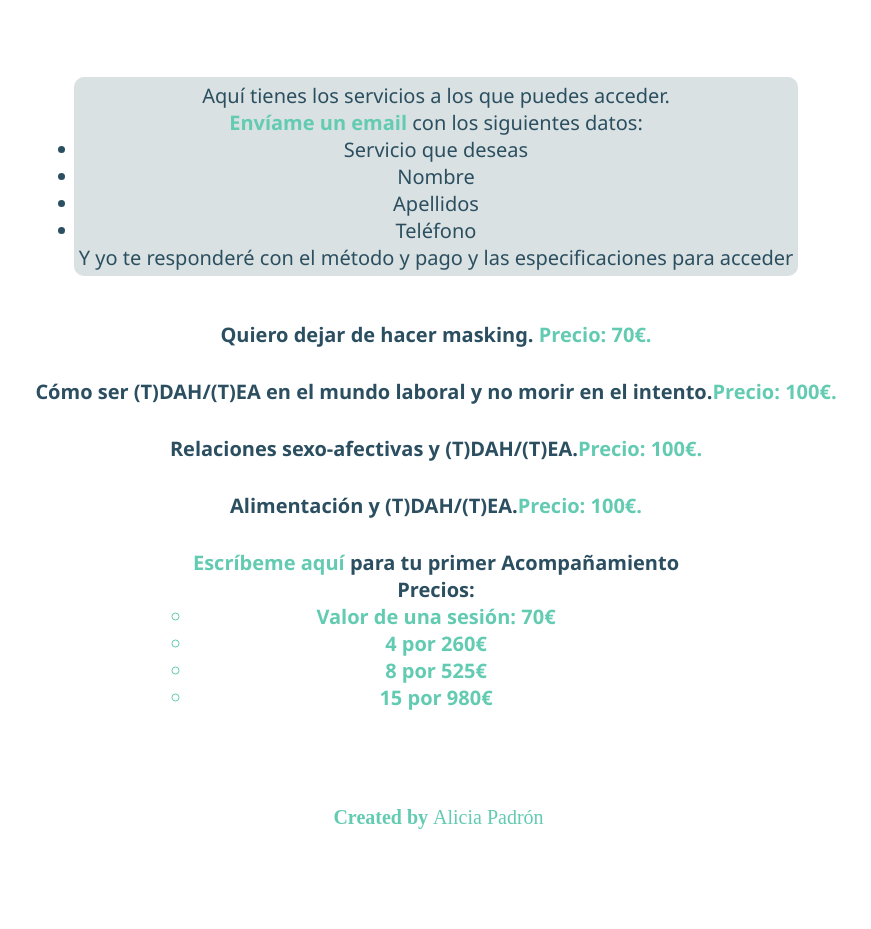
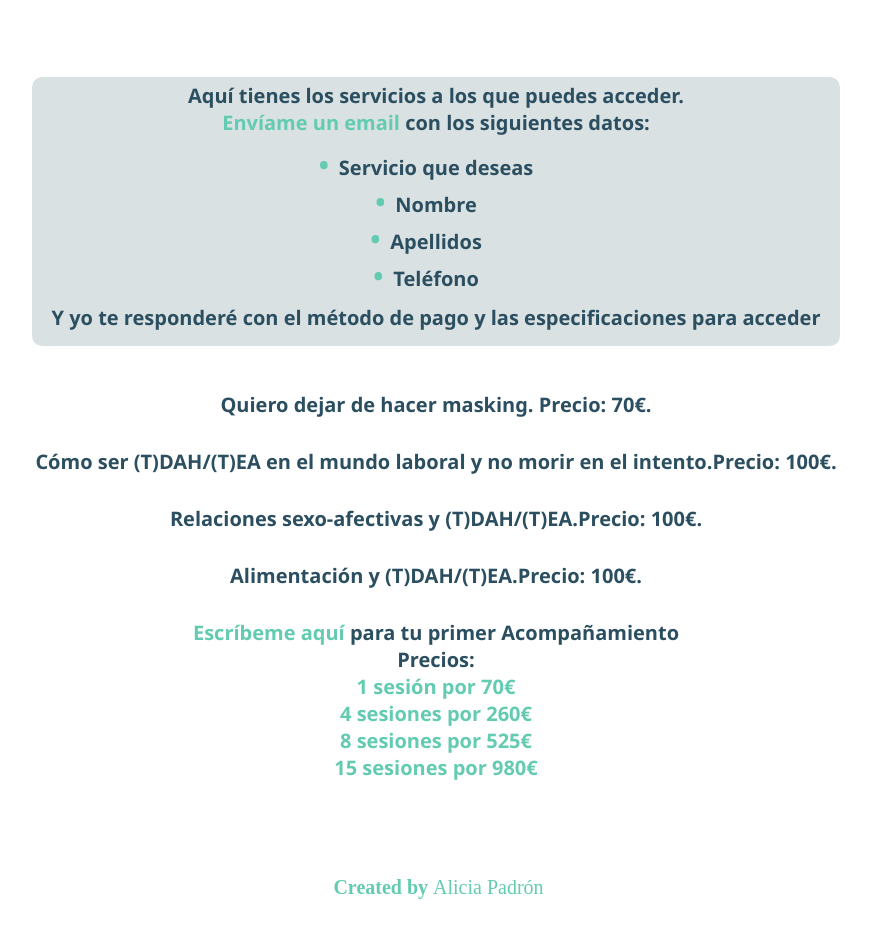
Before and after one commit to aliciaapadron/cpadronsaludmental, a React app: page /#/courses in a window 1280 px wide. Shown: the part 321-1250 px from the top of the page, without its empty margins (204-1075 px from the left). Before the commit the page ends 1180 px from the top, so only its background shows below. Built offline with nearby package versions, Linux system fonts and the light colour scheme.

Commit message:
add changes and styles in courses page

```diff
--- a/src/components/pages/Courses.js
+++ b/src/components/pages/Courses.js
@@ -7,7 +7,9 @@ export function Courses() {
       <Header />
       <section className="coursection">
         <article className="coursection__title">
-          Aquí tienes los servicios a los que puedes acceder. <br />{' '}
+          <h2 className="coursection__title--subtitle">
+            Aquí tienes los servicios a los que puedes acceder.
+          </h2>
           <a
             className="emailLink"
             href="mailto: cpadronsaludmental@gmail.com"
@@ -16,14 +18,14 @@ export function Courses() {
             Envíame un email
           </a>{' '}
           con los siguientes datos:
-          <ul>
-            <li>Servicio que deseas</li>
-            <li>Nombre</li>
-            <li>Apellidos</li>
-            <li>Teléfono</li>
+          <ul className="coursection__listdata">
+            <li className="coursection__listdata--item">Servicio que deseas</li>
+            <li className="coursection__listdata--item">Nombre</li>
+            <li className="coursection__listdata--item">Apellidos</li>
+            <li className="coursection__listdata--item">Teléfono</li>
           </ul>
-          <p>
-            Y yo te responderé con el método y pago y las especificaciones para
+          <p className="coursection__text">
+            Y yo te responderé con el método de pago y las especificaciones para
             acceder
           </p>
         </article>
@@ -53,11 +55,19 @@ export function Courses() {
               Escríbeme aquí
             </a>{' '}
             para tu primer Acompañamiento <p>Precios:</p>
-            <ul>
-              <li className="price">Valor de una sesión: 70€</li>
-              <li className="price">4 por 260€</li>
-              <li className="price">8 por 525€</li>
-              <li className="price">15 por 980€</li>
+            <ul className="coursection__listprices">
+              <li className="coursection__listprices--price">
+                1 sesión por 70€
+              </li>
+              <li className="coursection__listprices--price">
+                4 sesiones por 260€
+              </li>
+              <li className="coursection__listprices--price">
+                8 sesiones por 525€
+              </li>
+              <li className="coursection__listprices--price">
+                15 sesiones por 980€
+              </li>
             </ul>
           </li>
         </ul>
--- a/src/styles/components/courses.scss
+++ b/src/styles/components/courses.scss
@@ -4,6 +4,7 @@
   flex-direction: column;
   justify-content: center;
   align-items: center;
+  font-weight: bold;
 
   &__title {
     text-align: center;
@@ -13,6 +14,24 @@
     padding: 5px;
     border-radius: 10px;
     font-family: $text;
+  }
+  &__listdata {
+    margin: 10px 0;
+    &--item {
+      list-style: none;
+    }
+    &--item::before {
+      content: '\2022';
+      position: relative;
+      left: -10px;
+      font-size: 135%;
+      color: $darkcolor;
+      display: inline-block;
+      margin-left: -10px;
+    }
+  }
+  &__text {
+    margin: 10px 15px;
   }
   &__list {
     display: flex;
@@ -29,29 +48,27 @@
       font-weight: bolder;
       text-decoration: none;
       margin: 15px 0;
-      &:hover {
-        background-color: $ligthcolor;
-        border-radius: 10px;
-      }
     }
     &--span {
       color: $darkcolor;
     }
   }
-}
-
-.underline {
-  text-decoration: underline;
+  &__listprices {
+    list-style: none;
+    &--price {
+      text-decoration: none;
+      color: $link;
+      font-weight: bolder;
+    }
+  }
 }
 
 .emailLink {
   text-decoration: none;
   color: $link;
   font-weight: bolder;
+  &:hover {
+    background-color: $ligthcolor;
+    border-radius: 10px;
+  }
 }
-
-.price {
-  text-decoration: none;
-  color: $link;
-  font-weight: bolder;
-}
```
